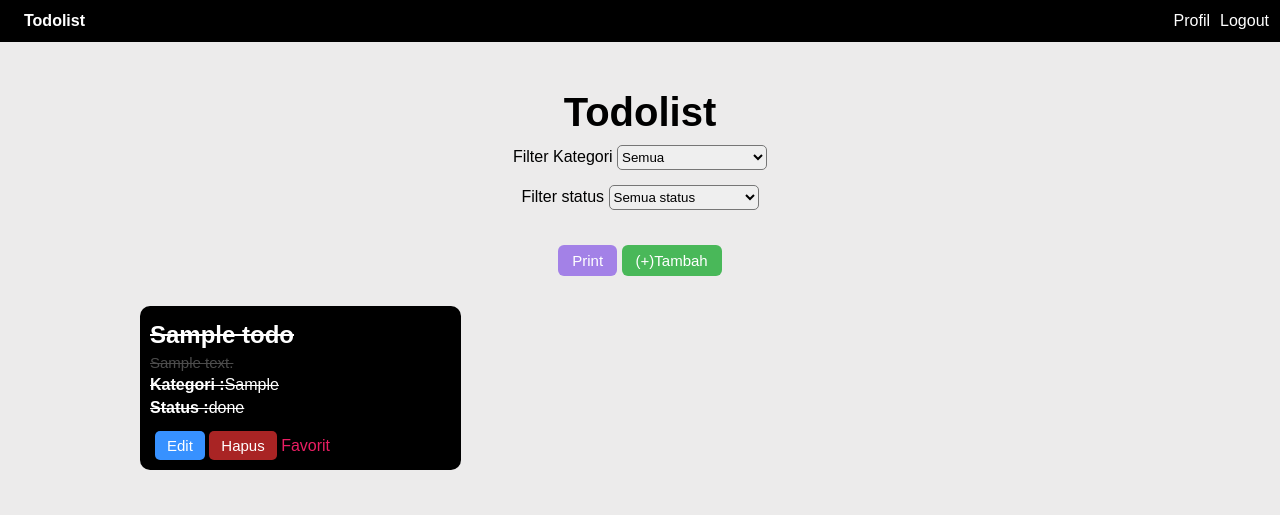
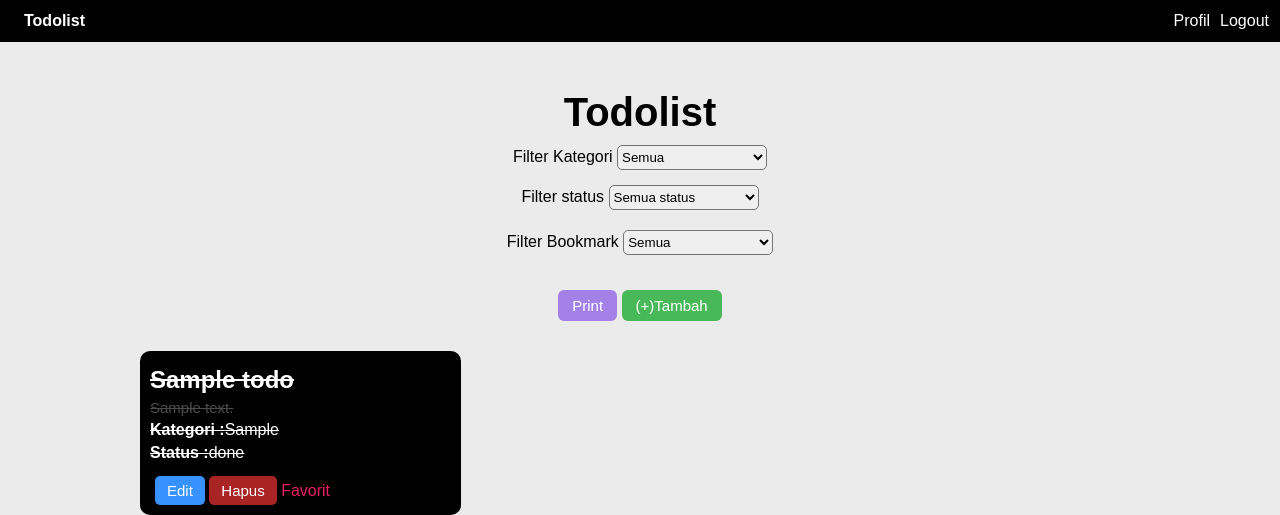
Before and after one commit to registadc/usk-day2, a PHP site: page / in a window 1280 px wide. Shown: the top 515 px of the page. Run offline with PHP 8.4, Linux system fonts and the light colour scheme; the visitor is signed in with stand-in values (Sample User, id 1); tables that the repository leaves empty or names only in its code hold one stand-in row (values such as "Sample post").

Commit message:
Add files via upload
index NEW

```diff
--- a/index.php
+++ b/index.php
@@ -215,6 +215,14 @@ $kategori = mysqli_query($koneksi, "SELECT * FROM category");
             </select>
         </form>
 
+            <form action="" method="get" class="filter-form">
+            <label>Filter Bookmark</label>
+                <select name="favorite" onchange="this.form.submit()" style="border-radius: 5px; width: 150px; height: 25px; margin-bottom: 20px;"   >
+                    <option value="">Semua</option>
+                    <option value="1" <?= @$_GET['favorite']=='1'?'selected':'' ?>>Favorite</option>
+                </select>
+            </form>
+
         <button onclick="window.print()" class="btn btn-add" style="background: #a381e7ff;">Print</button>
         <a href="tambah.php" class="btn btn-add" style="margin-top: 15px; background: #49b859ff;">(+)Tambah</a>
     </div>
```
